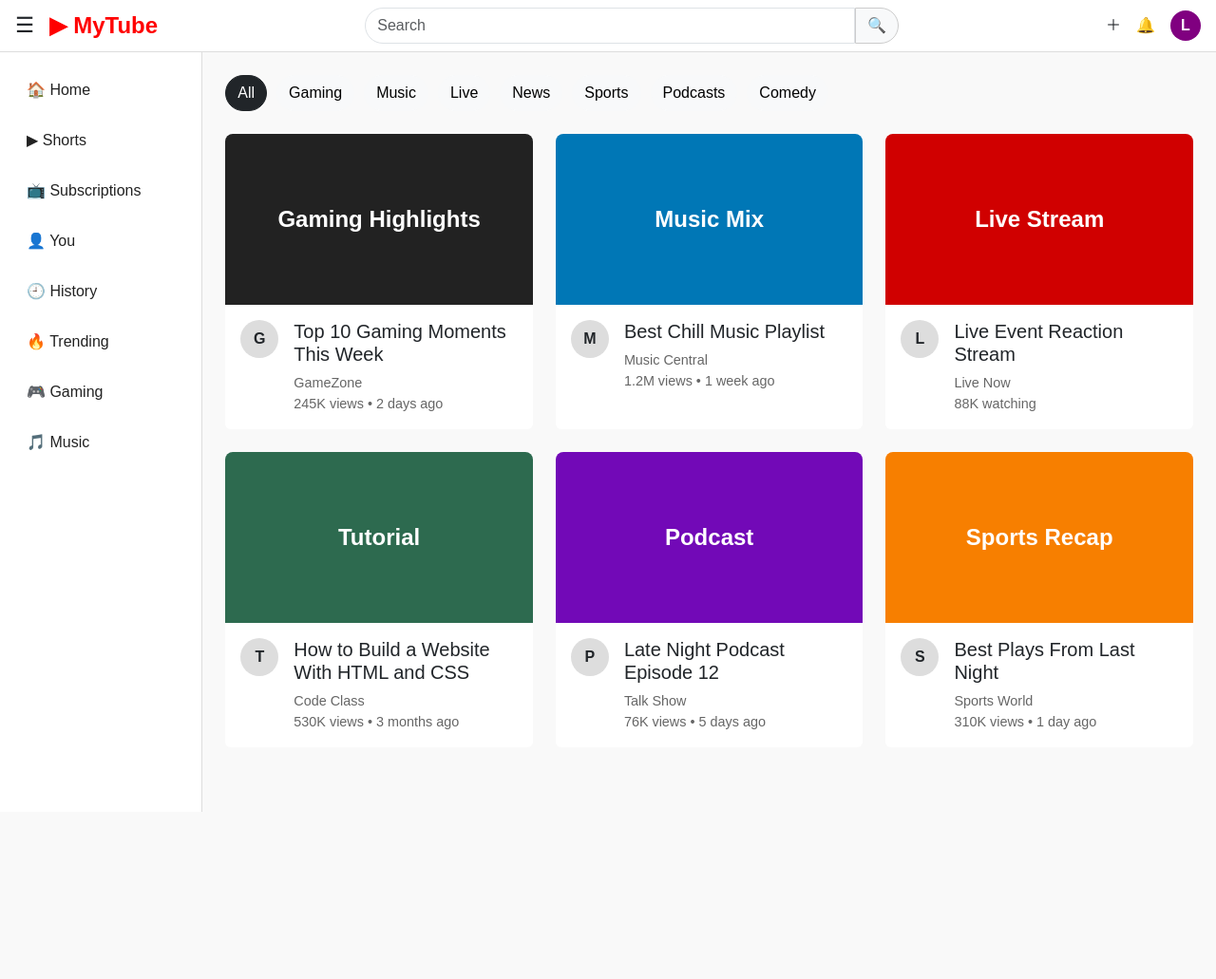
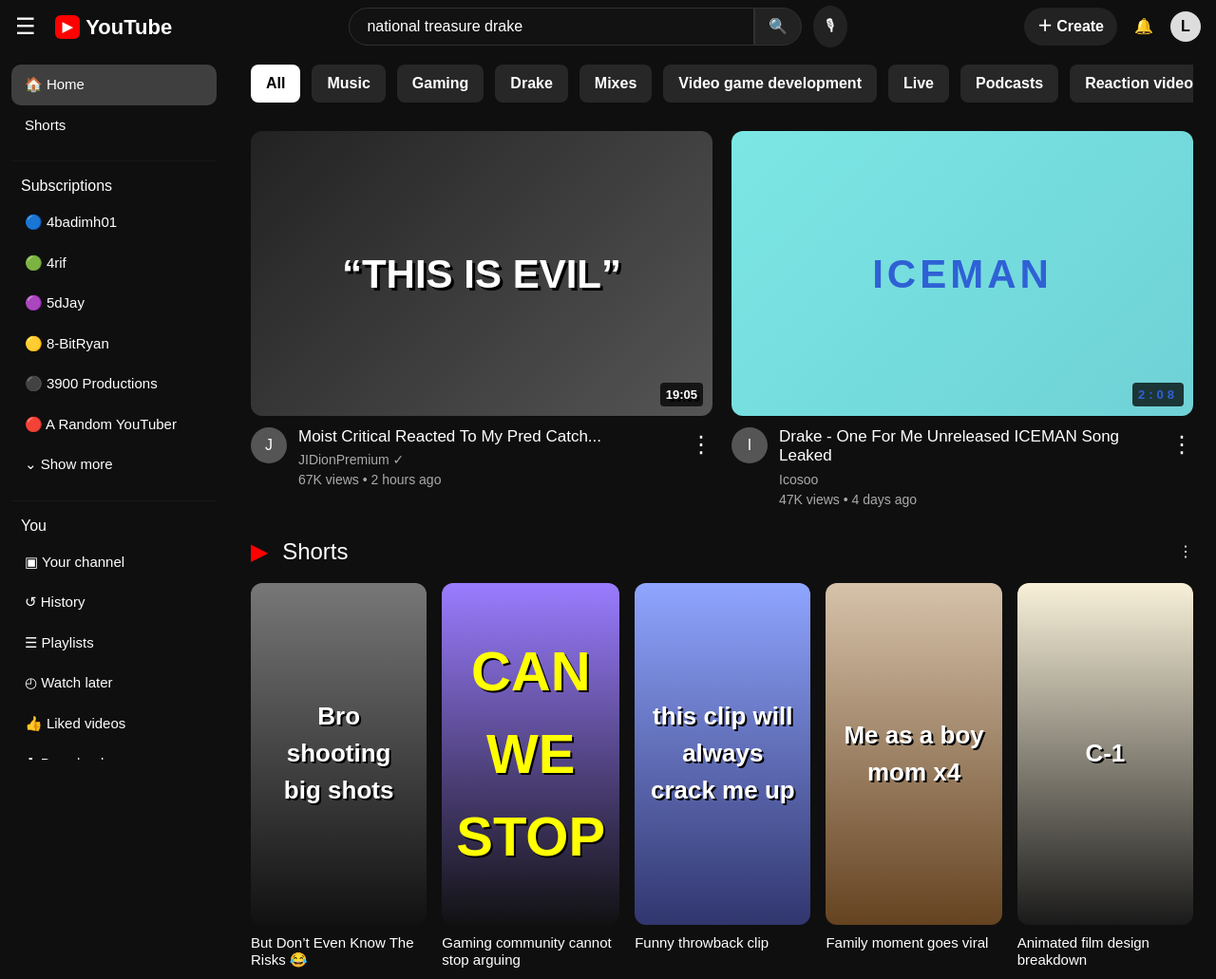
Before and after one commit to Luccgithub/luccwebsitetwo.github.io, a plain HTML site: page index.html in a window 1280 px wide. Shown: the whole page at 95% size. Before the commit the page ends 855 px from the top, so only its background shows below. Drawn offline with nearby package versions, Linux system fonts and the light colour scheme.

Commit message:
Update 0.1V

```diff
--- a/index.html
+++ b/index.html
@@ -10,136 +10,130 @@
 </head>
 <body>
 
-   <header class="top-header d-flex align-items-center justify-content-between px-3 py-2">
-      <div class="d-flex align-items-center gap-3">
-         <span class="menu-icon">☰</span>
-         <h1 class="logo m-0">▶ MyTube</h1>
+   <header class="top-bar">
+      <div class="left-top">
+         <span class="hamburger">☰</span>
+         <div class="youtube-logo">
+            <span class="play-box">▶</span>
+            <span>YouTube</span>
+         </div>
       </div>
 
-      <form class="search-area d-flex">
-         <input class="form-control" type="text" placeholder="Search">
-         <button class="btn btn-light" type="submit">🔍</button>
+      <form class="search-box">
+         <input type="text" value="national treasure drake">
+         <button type="submit">🔍</button>
+         <span class="mic">🎙</span>
       </form>
 
-      <div class="d-flex align-items-center gap-3">
-         <span>＋</span>
-         <span>🔔</span>
+      <div class="right-top">
+         <button class="create-btn">＋ Create</button>
+         <span class="bell">🔔</span>
          <span class="profile">L</span>
       </div>
    </header>
 
-   <div class="container-fluid">
-      <div class="row">
-         <aside class="col-md-2 sidebar p-3">
-            <a href="#">🏠 Home</a>
-            <a href="#">▶ Shorts</a>
-            <a href="#">📺 Subscriptions</a>
-            <a href="#">👤 You</a>
-            <a href="#">🕘 History</a>
-            <a href="#">🔥 Trending</a>
-            <a href="#">🎮 Gaming</a>
-            <a href="#">🎵 Music</a>
-         </aside>
+   <div class="layout">
+      <aside class="sidebar">
+         <a class="active" href="#">🏠 <span>Home</span></a>
+         <a href="#"> Shorts</a>
 
-         <main class="col-md-10 p-4">
-            <section class="category-bar mb-4">
-               <button class="btn btn-dark">All</button>
-               <button class="btn btn-light">Gaming</button>
-               <button class="btn btn-light">Music</button>
-               <button class="btn btn-light">Live</button>
-               <button class="btn btn-light">News</button>
-               <button class="btn btn-light">Sports</button>
-               <button class="btn btn-light">Podcasts</button>
-               <button class="btn btn-light">Comedy</button>
-            </section>
+         <hr>
 
-            <section class="row g-4">
-               <div class="col-lg-4 col-md-6">
-                  <div class="card video-card h-100">
-                     <div class="thumbnail dark">Gaming Highlights</div>
-                     <div class="card-body d-flex gap-3">
-                        <div class="channel-icon">G</div>
-                        <div>
-                           <h5>Top 10 Gaming Moments This Week</h5>
-                           <p>GameZone</p>
-                           <p>245K views • 2 days ago</p>
-                        </div>
-                     </div>
+         <h3>Subscriptions</h3>
+         <a href="#">🔵 4badimh01</a>
+         <a href="#">🟢 4rif</a>
+         <a href="#">🟣 5dJay</a>
+         <a href="#">🟡 8-BitRyan</a>
+         <a href="#">⚫ 3900 Productions</a>
+         <a href="#">🔴 A Random YouTuber</a>
+         <a href="#">⌄ Show more</a>
+
+         <hr>
+
+         <h3>You</h3>
+         <a href="#">▣ Your channel</a>
+         <a href="#">↺ History</a>
+         <a href="#">☰ Playlists</a>
+         <a href="#">◴ Watch later</a>
+         <a href="#">👍 Liked videos</a>
+         <a href="#">⬇ Downloads</a>
+      </aside>
+
+      <main class="content">
+         <section class="chips">
+            <button class="selected">All</button>
+            <button>Music</button>
+            <button>Gaming</button>
+            <button>Drake</button>
+            <button>Mixes</button>
+            <button>Video game development</button>
+            <button>Live</button>
+            <button>Podcasts</button>
+            <button>Reaction videos</button>
+            <button>Freestyle Rap</button>
+            <button>Comedy</button>
+         </section>
+
+         <section class="video-grid">
+            <article class="video-card wide">
+               <div class="thumb reaction">“THIS IS EVIL” <span>19:05</span></div>
+               <div class="video-details">
+                  <div class="avatar">J</div>
+                  <div>
+                     <h2>Moist Critical Reacted To My Pred Catch...</h2>
+                     <p>JIDionPremium ✓</p>
+                     <p>67K views • 2 hours ago</p>
                   </div>
+                  <div class="dots">⋮</div>
                </div>
+            </article>
 
-               <div class="col-lg-4 col-md-6">
-                  <div class="card video-card h-100">
-                     <div class="thumbnail blue">Music Mix</div>
-                     <div class="card-body d-flex gap-3">
-                        <div class="channel-icon">M</div>
-                        <div>
-                           <h5>Best Chill Music Playlist</h5>
-                           <p>Music Central</p>
-                           <p>1.2M views • 1 week ago</p>
-                        </div>
-                     </div>
+            <article class="video-card wide">
+               <div class="thumb ice">ICEMAN <span>2:08</span></div>
+               <div class="video-details">
+                  <div class="avatar">I</div>
+                  <div>
+                     <h2>Drake - One For Me Unreleased ICEMAN Song Leaked</h2>
+                     <p>Icosoo</p>
+                     <p>47K views • 4 days ago</p>
                   </div>
+                  <div class="dots">⋮</div>
                </div>
+            </article>
+         </section>
 
-               <div class="col-lg-4 col-md-6">
-                  <div class="card video-card h-100">
-                     <div class="thumbnail red">Live Stream</div>
-                     <div class="card-body d-flex gap-3">
-                        <div class="channel-icon">L</div>
-                        <div>
-                           <h5>Live Event Reaction Stream</h5>
-                           <p>Live Now</p>
-                           <p>88K watching</p>
-                        </div>
-                     </div>
-                  </div>
-               </div>
+         <section class="shorts-title">
+            <h2> Shorts</h2>
+            <span>⋮</span>
+         </section>
 
-               <div class="col-lg-4 col-md-6">
-                  <div class="card video-card h-100">
-                     <div class="thumbnail green">Tutorial</div>
-                     <div class="card-body d-flex gap-3">
-                        <div class="channel-icon">T</div>
-                        <div>
-                           <h5>How to Build a Website With HTML and CSS</h5>
-                           <p>Code Class</p>
-                           <p>530K views • 3 months ago</p>
-                        </div>
-                     </div>
-                  </div>
-               </div>
+         <section class="shorts-grid">
+            <article class="short-card">
+               <div class="short-img s1">Bro shooting big shots</div>
+               <h3>But Don’t Even Know The Risks 😂</h3>
+            </article>
 
-               <div class="col-lg-4 col-md-6">
-                  <div class="card video-card h-100">
-                     <div class="thumbnail purple">Podcast</div>
-                     <div class="card-body d-flex gap-3">
-                        <div class="channel-icon">P</div>
-                        <div>
-                           <h5>Late Night Podcast Episode 12</h5>
-                           <p>Talk Show</p>
-                           <p>76K views • 5 days ago</p>
-                        </div>
-                     </div>
-                  </div>
-               </div>
+            <article class="short-card">
+               <div class="short-img s2">CAN<br>WE<br>STOP</div>
+               <h3>Gaming community cannot stop arguing</h3>
+            </article>
 
-               <div class="col-lg-4 col-md-6">
-                  <div class="card video-card h-100">
-                     <div class="thumbnail orange">Sports Recap</div>
-                     <div class="card-body d-flex gap-3">
-                        <div class="channel-icon">S</div>
-                        <div>
-                           <h5>Best Plays From Last Night</h5>
-                           <p>Sports World</p>
-                           <p>310K views • 1 day ago</p>
-                        </div>
-                     </div>
-                  </div>
-               </div>
-            </section>
-         </main>
-      </div>
+            <article class="short-card">
+               <div class="short-img s3">this clip will always crack me up</div>
+               <h3>Funny throwback clip</h3>
+            </article>
+
+            <article class="short-card">
+               <div class="short-img s4">Me as a boy mom x4</div>
+               <h3>Family moment goes viral</h3>
+            </article>
+
+            <article class="short-card">
+               <div class="short-img s5">C-1</div>
+               <h3>Animated film design breakdown</h3>
+            </article>
+         </section>
+      </main>
    </div>
 
    <script src="https://cdn.jsdelivr.net/npm/bootstrap@5.3.8/dist/js/bootstrap.bundle.min.js"></script>
--- a/style.css
+++ b/style.css
@@ -1,44 +1,104 @@
+* {
+   box-sizing: border-box;
+}
+
 body {
    margin: 0;
-   background-color: #f9f9f9;
+   background-color: #0f0f0f;
+   color: white;
    font-family: Arial, Helvetica, sans-serif;
 }
 
-.top-header {
-   background-color: white;
-   border-bottom: 1px solid #ddd;
+.top-bar {
+   height: 56px;
+   background-color: #0f0f0f;
+   display: flex;
+   align-items: center;
+   justify-content: space-between;
+   padding: 0 16px;
    position: sticky;
    top: 0;
    z-index: 1000;
 }
 
-.logo {
-   font-size: 1.5rem;
-   color: red;
+.left-top {
+   display: flex;
+   align-items: center;
+   gap: 20px;
+}
+
+.hamburger {
+   font-size: 24px;
+   cursor: pointer;
+}
+
+.youtube-logo {
+   display: flex;
+   align-items: center;
+   gap: 6px;
+   font-size: 22px;
    font-weight: bold;
 }
 
-.menu-icon {
-   font-size: 1.4rem;
-   cursor: pointer;
+.play-box {
+   background-color: red;
+   color: white;
+   padding: 2px 8px;
+   border-radius: 6px;
+   font-size: 14px;
 }
 
-.search-area {
-   width: 45%;
+.search-box {
+   width: 42%;
+   display: flex;
+   align-items: center;
 }
 
-.search-area input {
+.search-box input {
+   width: 100%;
+   height: 40px;
+   background-color: #121212;
+   color: white;
+   border: 1px solid #303030;
    border-radius: 20px 0 0 20px;
+   padding: 0 18px;
+   font-size: 16px;
 }
 
-.search-area button {
+.search-box button {
+   height: 40px;
+   width: 60px;
+   background-color: #222;
+   color: white;
+   border: 1px solid #303030;
    border-radius: 0 20px 20px 0;
-   border: 1px solid #ccc;
+}
+
+.mic {
+   background-color: #222;
+   margin-left: 12px;
+   padding: 10px 13px;
+   border-radius: 50%;
+}
+
+.right-top {
+   display: flex;
+   align-items: center;
+   gap: 18px;
+}
+
+.create-btn {
+   background-color: #222;
+   color: white;
+   border: none;
+   padding: 8px 14px;
+   border-radius: 20px;
+   font-weight: bold;
 }
 
 .profile {
-   background-color: purple;
-   color: white;
+   background-color: #ddd;
+   color: black;
    width: 32px;
    height: 32px;
    border-radius: 50%;
@@ -48,119 +108,258 @@
    font-weight: bold;
 }
 
+.layout {
+   display: flex;
+}
+
 .sidebar {
-   background-color: white;
-   min-height: 100vh;
-   border-right: 1px solid #ddd;
+   width: 240px;
+   height: calc(100vh - 56px);
+   background-color: #0f0f0f;
+   padding: 12px;
+   overflow-y: auto;
+   position: sticky;
+   top: 56px;
+   flex-shrink: 0;
 }
 
 .sidebar a {
    display: block;
-   color: #222;
+   color: white;
    text-decoration: none;
-   padding: 12px;
+   padding: 10px 14px;
    border-radius: 10px;
-   margin-bottom: 5px;
+   font-size: 15px;
 }
 
-.sidebar a:hover {
-   background-color: #eee;
+.sidebar a:hover,
+.sidebar .active {
+   background-color: #3f3f3f;
 }
 
-.category-bar {
-   display: flex;
-   gap: 10px;
-   overflow-x: auto;
+.sidebar h3 {
+   font-size: 16px;
+   margin: 12px 10px 8px;
 }
 
-.category-bar button {
-   border-radius: 20px;
+.sidebar hr {
+   border-color: #333;
+}
+
+.content {
+   flex: 1;
+   padding: 12px 24px 40px;
+   overflow: hidden;
+}
+
+.chips {
+   display: flex;
+   gap: 12px;
+   overflow-x: auto;
+   margin-bottom: 24px;
+   padding-bottom: 6px;
+}
+
+.chips button {
+   border: none;
+   background-color: #272727;
+   color: white;
+   padding: 8px 16px;
+   border-radius: 8px;
+   font-weight: bold;
    white-space: nowrap;
 }
 
-.video-card {
-   border: none;
-   background-color: #fff;
-   transition: 0.2s;
+.chips .selected {
+   background-color: white;
+   color: black;
 }
 
-.video-card:hover {
-   transform: translateY(-4px);
-   cursor: pointer;
+.video-grid {
+   display: grid;
+   grid-template-columns: repeat(2, 1fr);
+   gap: 20px;
+   margin-bottom: 30px;
 }
 
-.thumbnail {
-   height: 180px;
-   color: white;
+.thumb {
+   height: 300px;
+   border-radius: 12px;
+   position: relative;
    display: flex;
    align-items: center;
    justify-content: center;
-   font-size: 1.5rem;
+   font-size: 42px;
    font-weight: bold;
-   border-radius: 8px 8px 0 0;
+   text-align: center;
+   overflow: hidden;
 }
 
-.dark {
-   background-color: #222;
+.thumb span {
+   position: absolute;
+   right: 10px;
+   bottom: 10px;
+   background-color: rgba(0, 0, 0, 0.75);
+   font-size: 13px;
+   padding: 3px 6px;
+   border-radius: 4px;
 }
 
-.blue {
-   background-color: #0077b6;
+.reaction {
+   background: linear-gradient(135deg, #222, #555);
+   color: white;
+   text-shadow: 3px 3px black;
 }
 
-.red {
-   background-color: #d00000;
+.ice {
+   background: linear-gradient(135deg, #7be7e4, #6fd1d6);
+   color: #2f61d5;
+   letter-spacing: 4px;
 }
 
-.green {
-   background-color: #2d6a4f;
+.video-details {
+   display: flex;
+   gap: 12px;
+   margin-top: 12px;
 }
 
-.purple {
-   background-color: #7209b7;
-}
-
-.orange {
-   background-color: #f77f00;
-}
-
-.channel-icon {
-   background-color: #ddd;
-   width: 40px;
-   height: 40px;
+.avatar {
+   width: 38px;
+   height: 38px;
    border-radius: 50%;
+   background-color: #555;
    display: flex;
    align-items: center;
    justify-content: center;
-   font-weight: bold;
    flex-shrink: 0;
 }
 
-.card-body p {
-   margin: 0;
-   color: #666;
-   font-size: 0.9rem;
+.video-details h2 {
+   font-size: 17px;
+   margin: 0 0 4px;
 }
 
-@media (max-width: 768px) {
-   .top-header {
+.video-details p {
+   color: #aaa;
+   margin: 0;
+   font-size: 14px;
+}
+
+.dots {
+   margin-left: auto;
+   font-size: 24px;
+}
+
+.shorts-title {
+   display: flex;
+   justify-content: space-between;
+   align-items: center;
+   margin: 18px 0;
+}
+
+.shorts-title h2 {
+   font-size: 24px;
+   margin: 0;
+}
+
+.shorts-title h2::before {
+   content: "▶";
+   color: red;
+   margin-right: 8px;
+}
+
+.shorts-grid {
+   display: grid;
+   grid-template-columns: repeat(5, 1fr);
+   gap: 16px;
+}
+
+.short-img {
+   height: 360px;
+   border-radius: 12px;
+   display: flex;
+   align-items: center;
+   justify-content: center;
+   text-align: center;
+   padding: 15px;
+   font-size: 26px;
+   font-weight: bold;
+   color: white;
+   text-shadow: 2px 2px black;
+}
+
+.short-card h3 {
+   font-size: 15px;
+   margin-top: 10px;
+}
+
+.s1 {
+   background: linear-gradient(180deg, #777, #111);
+}
+
+.s2 {
+   background: linear-gradient(180deg, #9a7cff, #111);
+   font-size: 58px;
+   color: yellow;
+}
+
+.s3 {
+   background: linear-gradient(180deg, #8fa5ff, #31366e);
+}
+
+.s4 {
+   background: linear-gradient(180deg, #d6c2aa, #654321);
+}
+
+.s5 {
+   background: linear-gradient(180deg, #f8f0d8, #1a1a1a);
+}
+
+@media (max-width: 900px) {
+   .sidebar {
+      display: none;
+   }
+
+   .search-box {
+      width: 55%;
+   }
+
+   .video-grid {
+      grid-template-columns: 1fr;
+   }
+
+   .shorts-grid {
+      grid-template-columns: repeat(2, 1fr);
+   }
+}
+
+@media (max-width: 600px) {
+   .top-bar {
       flex-wrap: wrap;
+      height: auto;
+      gap: 10px;
+      padding: 10px;
+   }
+
+   .search-box {
+      order: 3;
+      width: 100%;
+   }
+
+   .right-top {
       gap: 10px;
    }
 
-   .search-area {
-      width: 100%;
-      order: 3;
+   .content {
+      padding: 12px;
    }
 
-   .sidebar {
-      min-height: auto;
-      border-right: none;
-      border-bottom: 1px solid #ddd;
+   .thumb {
+      height: 220px;
+      font-size: 28px;
    }
 
-   .sidebar a {
-      display: inline-block;
-      margin-right: 5px;
+   .shorts-grid {
+      grid-template-columns: 1fr;
    }
 }
```
